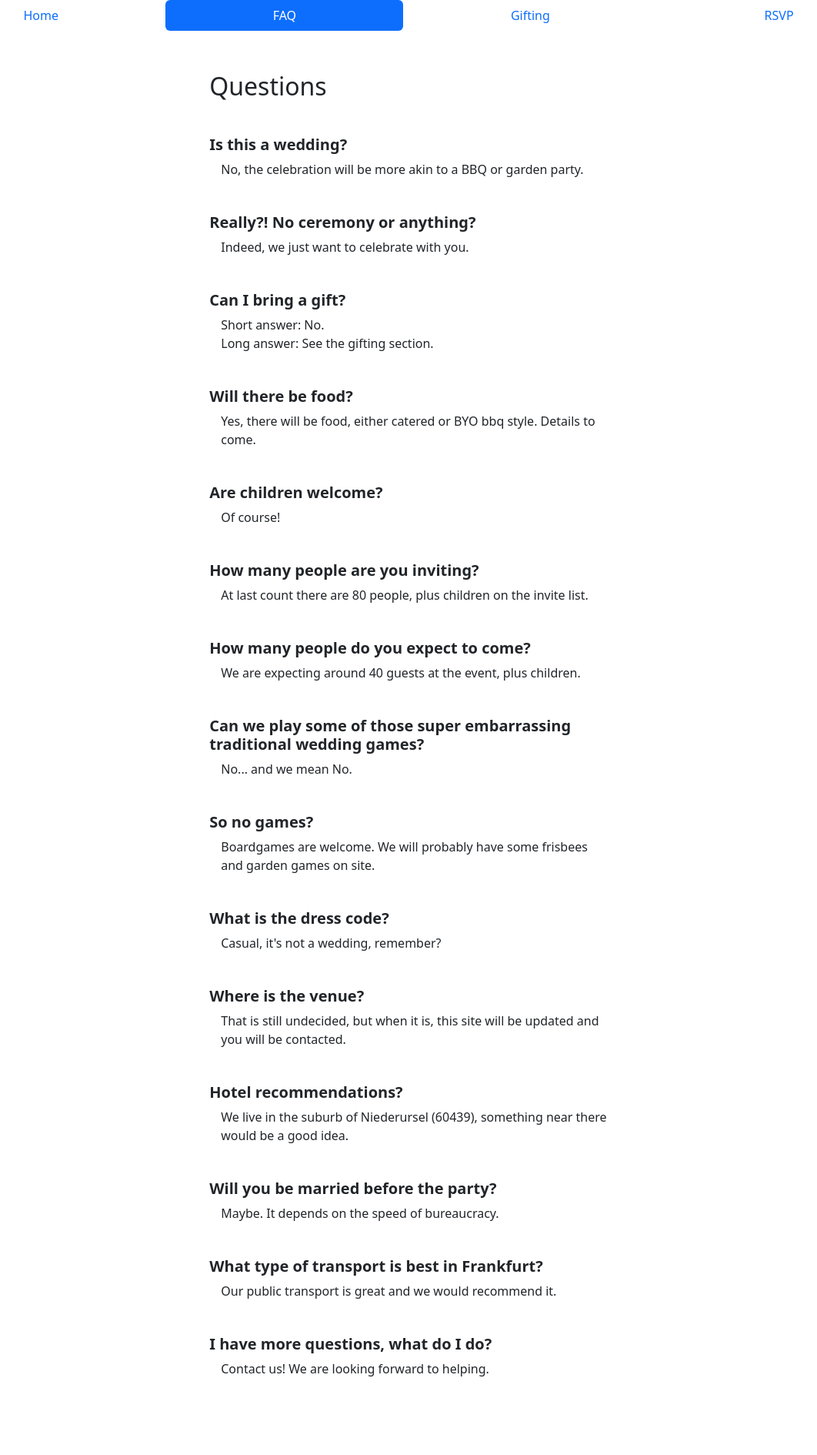
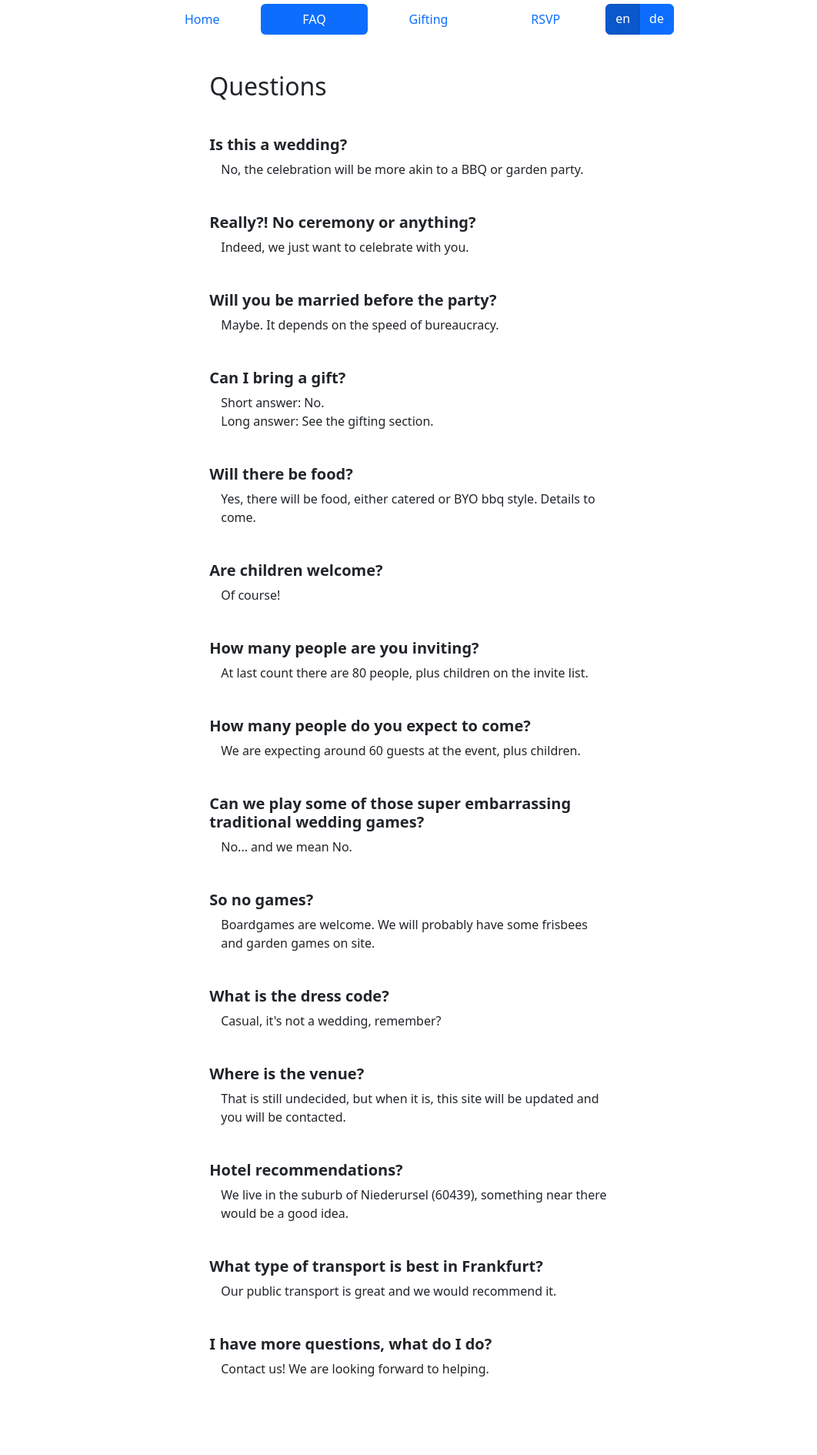
Before and after one commit to abregado/wedding, a Jekyll site: the page built from faq-e.html, in a window 1280 px wide. Shown: the whole page at 77% size, without its empty margins (109-1171 px from the left). Built offline with Jekyll 4.4.1, drawn with Linux system fonts in a browser that asks for light colours.

Commit message:
added german language

```diff
--- /dev/null
+++ b/_includes/lang-nav.html
@@ -0,0 +1,18 @@
+<div class="btn-group lang-nav" role="group">
+        {% capture enlink %}
+                /e/{{ page.title }}
+        {% endcapture %}
+        {% capture delink %}
+                /d/{{ page.title }}
+        {% endcapture %}
+    {% if page.lang == "en" %}
+        <a type="button" class="btn btn-primary active">en</a>
+    {% else %}
+        <a href={{ enlink }} type="button" class="btn btn-primary">en</a>
+    {% endif %}
+    {% if page.lang == "de" %}
+        <a type="button" class="btn btn-primary active">de</a>
+    {% else %}
+        <a href={{ delink }} type="button" class="btn btn-primary">de</a>
+    {% endif %}
+</div>
--- /dev/null
+++ b/_includes/navigation-e.html
@@ -0,0 +1,27 @@
+<nav class="nav nav-pills nav-fill justify-content-center">
+    {% if page.title == "home" %}
+        <a class="nav-link active" aria-current="page" href="/e/home">Home</a>
+    {% else %}
+        <a class="nav-link" aria-current="page" href="/e/home">Home</a>
+    {% endif %}
+
+    {% if page.title == "faq" %}
+        <a class="nav-link active" aria-current="page" href="/e/faq">FAQ</a>
+    {% else %}
+        <a class="nav-link" aria-current="page" href="/e/faq">FAQ</a>
+    {% endif %}
+
+    {% if page.title == "gifting" %}
+        <a class="nav-link active" aria-current="page" href="/e/gifting">Gifting</a>
+    {% else %}
+        <a class="nav-link" aria-current="page" href="/e/gifting">Gifting</a>
+    {% endif %}
+
+    {% if page.title == "rsvp" %}
+        <a class="nav-link active" aria-current="page" href="/e/rsvp">RSVP</a>
+    {% else %}
+        <a class="nav-link" aria-current="page" href="/e/rsvp">RSVP</a>
+    {% endif %}
+
+    {% include lang-nav.html %}
+</nav>
--- a/_includes/navigation.html
+++ /dev/null
@@ -1,25 +0,0 @@
-<nav class="nav nav-pills nav-fill justify-content-center">
-    {% if page.title == "home" %}
-        <a class="nav-link active" aria-current="page" href="/">Home</a>
-    {% else %}
-        <a class="nav-link" aria-current="page" href="/">Home</a>
-    {% endif %}
-
-    {% if page.title == "faq" %}
-        <a class="nav-link active" aria-current="page" href="/faq">FAQ</a>
-    {% else %}
-        <a class="nav-link" aria-current="page" href="/faq">FAQ</a>
-    {% endif %}
-
-    {% if page.title == "gifting" %}
-        <a class="nav-link active" aria-current="page" href="/gifting">Gifting</a>
-    {% else %}
-        <a class="nav-link" aria-current="page" href="/gifting">Gifting</a>
-    {% endif %}
-
-    {% if page.title == "rsvp" %}
-        <a class="nav-link active" aria-current="page" href="/rsvp">RSVP</a>
-    {% else %}
-        <a class="nav-link" aria-current="page" href="/rsvp">RSVP</a>
-    {% endif %}
-</nav>
--- a/_layouts/main.html
+++ b/_layouts/main.html
@@ -8,16 +8,22 @@
         <title>Wedding</title>
         <!-- CSS only -->
         <link href="https://cdn.jsdelivr.net/npm/bootstrap@5.2.0-beta1/dist/css/bootstrap.min.css" rel="stylesheet" integrity="sha384-0evHe/X+R7YkIZDRvuzKMRqM+OrBnVFBL6DOitfPri4tjfHxaWutUpFmBp4vmVor" crossorigin="anonymous">
-        <link href="extra.css" rel="stylesheet">
+        <link href="/extra.css" rel="stylesheet">
     </head>
     <body>
-<header>
-    {% include navigation.html %}
-</header>
 
-    <div class="container">
-        {{ content }}
-    </div>
+
+        <div class="container">
+            <header>
+                {% if page.lang == "en" %}
+                    {% include navigation-e.html %}
+                {% else %}
+                    {% include navigation-d.html %}
+                {% endif %}
+            </header>
+
+            {{ content }}
+        </div>
 
     </body>
 <footer>
--- a/extra.css
+++ b/extra.css
@@ -77,3 +77,7 @@ h4.callbox {
 div.footer {
     height: 50px;
 }
+
+div.lang-nav {
+    margin-left: 5px;
+}
--- a/faq.html
+++ b/faq-e.html
@@ -1,7 +1,8 @@
 ---
-permalink: "/faq"
+permalink: "e/faq"
 layout: "main"
 title: "faq"
+lang: "en"
 ---
 <div class="w-75 mx-auto mt-5">
 <h2>Questions</h2>
--- a/gifting.html
+++ b/gifting-e.html
@@ -1,7 +1,8 @@
 ---
-permalink: "/gifting"
+permalink: "e/gifting"
 layout: "main"
 title: "gifting"
+lang: "en"
 ---
 
 <div class="w-75 mx-auto mt-5">
```
Also changed, not shown: _data/questions.yml (+34 -4 lines), _includes/navigation-d.html (added, +27 -0 lines), faq-d.html (added, +16 -0 lines), gifting-d.html (added, +28 -0 lines), index-d.html (added, +36 -0 lines), rsvp-d.html (added, +25 -0 lines), rsvp-e.html (renamed from rsvp.html, +4 -4 lines).
